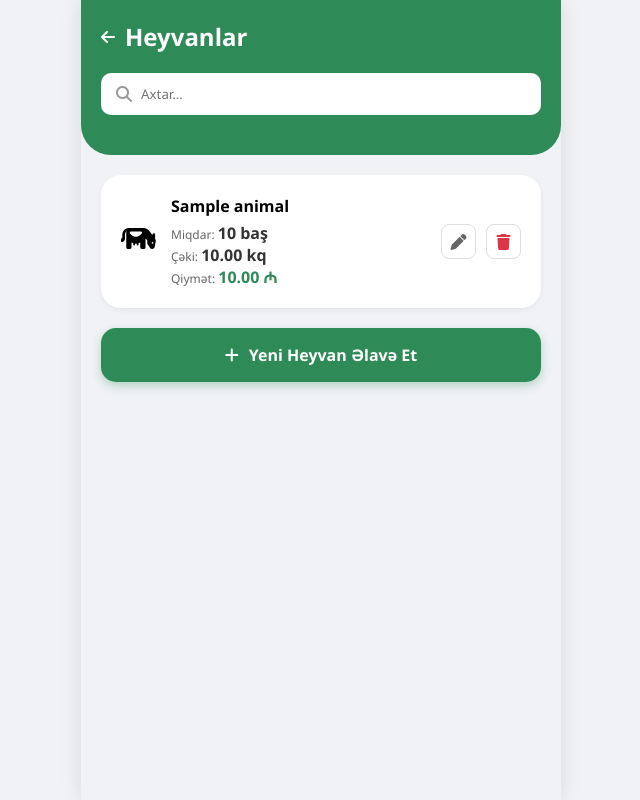
After one commit to mammadlicavid/Farm-Inventory-Manager, a Django app: page /heyvanlar/ in a window 1280 px wide. The commit adds this page. Shown: the whole page, without its empty margins (319-959 px from the left). Run offline with Django 5.2, Linux system fonts and the light colour scheme; a user stored in the database is signed in; tables that the repository leaves empty hold one stand-in row (values such as "Sample post").

Commit message:
Implement Heyvanlar app and fix session expiry

```diff
--- /dev/null
+++ b/backend/apps/heyvanlar/apps.py
@@ -0,0 +1,6 @@
+from django.apps import AppConfig
+
+
+class HeyvanlarConfig(AppConfig):
+    default_auto_field = 'django.db.models.BigAutoField'
+    name = 'heyvanlar'
--- /dev/null
+++ b/backend/apps/heyvanlar/models.py
@@ -0,0 +1,18 @@
+from django.db import models
+
+class Animal(models.Model):
+    name = models.CharField(max_length=100, verbose_name="Ad")
+    quantity = models.IntegerField(verbose_name="Miqdar", default=1)
+    weight = models.DecimalField(max_digits=10, decimal_places=2, verbose_name="Çəki", null=True, blank=True)
+    price = models.DecimalField(max_digits=10, decimal_places=2, verbose_name="Qiymət")
+
+    created_at = models.DateTimeField(auto_now_add=True)
+    updated_at = models.DateTimeField(auto_now=True)
+
+    def __str__(self):
+        return self.name
+
+    class Meta:
+        verbose_name = "Heyvan"
+        verbose_name_plural = "Heyvanlar"
+        ordering = ['-created_at']
--- /dev/null
+++ b/backend/apps/heyvanlar/urls.py
@@ -0,0 +1,11 @@
+from django.urls import path
+from . import views
+
+app_name = 'heyvanlar'
+
+urlpatterns = [
+    path('', views.animal_list, name='animal_list'),
+    path('create/', views.animal_create, name='animal_create'),
+    path('update/<int:pk>/', views.animal_update, name='animal_update'),
+    path('delete/<int:pk>/', views.animal_delete, name='animal_delete'),
+]
--- /dev/null
+++ b/backend/apps/heyvanlar/views.py
@@ -0,0 +1,44 @@
+from django.shortcuts import render, redirect, get_object_or_404
+from django.contrib.auth.decorators import login_required
+from .models import Animal
+from .forms import AnimalForm
+
+@login_required
+def animal_list(request):
+    query = request.GET.get('q')
+    if query:
+        animals = Animal.objects.filter(name__icontains=query)
+    else:
+        animals = Animal.objects.all()
+    return render(request, 'heyvanlar/animal_list.html', {'animals': animals})
+
+@login_required
+def animal_create(request):
+    if request.method == 'POST':
+        form = AnimalForm(request.POST)
+        if form.is_valid():
+            form.save()
+            return redirect('heyvanlar:animal_list')
+    else:
+        form = AnimalForm()
+    return render(request, 'heyvanlar/animal_form.html', {'form': form})
+
+@login_required
+def animal_update(request, pk):
+    animal = get_object_or_404(Animal, pk=pk)
+    if request.method == 'POST':
+        form = AnimalForm(request.POST, instance=animal)
+        if form.is_valid():
+            form.save()
+            return redirect('heyvanlar:animal_list')
+    else:
+        form = AnimalForm(instance=animal)
+    return render(request, 'heyvanlar/animal_form.html', {'form': form, 'animal': animal})
+
+@login_required
+def animal_delete(request, pk):
+    animal = get_object_or_404(Animal, pk=pk)
+    if request.method == 'POST':
+        animal.delete()
+        return redirect('heyvanlar:animal_list')
+    return render(request, 'heyvanlar/animal_confirm_delete.html', {'animal': animal})
--- a/backend/config/settings.py
+++ b/backend/config/settings.py
@@ -50,6 +50,7 @@ INSTALLED_APPS = [
     "dashboard",
     "toxum",
     "alet",
+    "heyvanlar",
 ]
 
 
--- a/backend/config/urls.py
+++ b/backend/config/urls.py
@@ -28,4 +28,5 @@ urlpatterns = [
     path("", include("inventory.urls")),
     path("toxum/", include("toxum.urls")),
     path("alet/", include("alet.urls")),
+    path("heyvanlar/", include("heyvanlar.urls")),
 ] + static(settings.MEDIA_URL, document_root=settings.MEDIA_ROOT)
--- a/frontend/templates/dashboard/index.html
+++ b/frontend/templates/dashboard/index.html
@@ -33,12 +33,12 @@
                 <span>Alətlər</span>
             </a>
 
-            <div class="category-card">
+            <a href="{% url 'heyvanlar:animal_list' %}" class="category-card" style="text-decoration: none;">
                 <div class="icon-box lime-icon">
                     <i class="fa-solid fa-cow"></i>
                 </div>
                 <span>Heyvanlar</span>
-            </div>
+            </a>
 
             <div class="category-card">
                 <div class="icon-box yellow-icon">
--- /dev/null
+++ b/frontend/templates/heyvanlar/animal_list.html
@@ -0,0 +1,88 @@
+{% extends 'base.html' %}
+
+{% block content %}
+<div class="dashboard-container">
+    <header class="main-header">
+        <div class="header-content">
+            <div class="header-top">
+                <a href="{% url 'dashboard' %}"
+                    style="text-decoration: none; color: white; display: flex; align-items: center; gap: 10px;">
+                    <i class="fa-solid fa-arrow-left"></i>
+                    <h1>Heyvanlar</h1>
+                </a>
+            </div>
+
+            <form method="get" action="" class="search-form" style="margin-top: 20px;">
+                <div style="position: relative;">
+                    <i class="fa-solid fa-search"
+                        style="position: absolute; left: 15px; top: 50%; transform: translateY(-50%); color: #999;"></i>
+                    <input type="text" name="q" placeholder="Axtar..." value="{{ request.GET.q|default:'' }}"
+                        style="width: 100%; padding: 12px 12px 12px 40px; border-radius: 10px; border: none; outline: none;">
+                </div>
+            </form>
+        </div>
+    </header>
+
+    <main class="main-content">
+        <div class="animals-list">
+            {% for animal in animals %}
+            <div class="category-card"
+                style="flex-direction: row; justify-content: space-between; align-items: center; margin-bottom: 15px; cursor: default;">
+                <div style="display: flex; gap: 15px; align-items: center;">
+                    <div class="icon-box" style="background: transparent; width: auto; height: auto;">
+                        <i class="fa-solid fa-cow" style="color: #000;"></i>
+                    </div>
+                    <div>
+                        <h3 style="font-size: 16px; margin-bottom: 5px;">{{ animal.name }}</h3>
+                        <div style="font-size: 12px; color: #666;">
+                            <p>Miqdar: <span style="font-weight: 600;">{{ animal.quantity }} baş</span></p>
+                            {% if animal.weight %}
+                            <p>Çəki: <span style="font-weight: 600;">{{ animal.weight }} kq</span></p>
+                            {% endif %}
+                            <p>Qiymət: <span style="color: var(--primary-green); font-weight: 600;">{{ animal.price }}
+                                    ₼</span></p>
+                        </div>
+                    </div>
+                </div>
+
+                <div style="display: flex; gap: 10px;">
+                    <a href="{% url 'heyvanlar:animal_update' animal.pk %}" class="icon-btn" style="color: #666;">
+                        <i class="fa-solid fa-pen"></i>
+                    </a>
+                    <a href="{% url 'heyvanlar:animal_delete' animal.pk %}" class="icon-btn" style="color: #dc3545;">
+                        <i class="fa-solid fa-trash"></i>
+                    </a>
+                </div>
+            </div>
+            {% empty %}
+            <div style="text-align: center; color: #666; padding: 20px;">
+                Heyvan tapılmadı.
+            </div>
+            {% endfor %}
+        </div>
+
+        <a href="{% url 'heyvanlar:animal_create' %}" class="add-new-btn"
+            style="text-decoration: none; margin-top: 20px;">
+            <i class="fa-solid fa-plus"></i> Yeni Heyvan Əlavə Et
+        </a>
+    </main>
+</div>
+
+<style>
+    .icon-btn {
+        width: 35px;
+        height: 35px;
+        border-radius: 8px;
+        border: 1px solid #ddd;
+        display: flex;
+        justify-content: center;
+        align-items: center;
+        text-decoration: none;
+        transition: all 0.2s;
+    }
+
+    .icon-btn:hover {
+        background-color: #f0f0f0;
+    }
+</style>
+{% endblock %}
```
Also changed, not shown: backend/apps/heyvanlar/admin.py (added, +7 -0 lines), backend/apps/heyvanlar/forms.py (added, +13 -0 lines), frontend/templates/heyvanlar/animal_confirm_delete.html (added, +36 -0 lines), frontend/templates/heyvanlar/animal_form.html (added, +56 -0 lines), backend/apps/heyvanlar/__init__.py (added), backend/apps/heyvanlar/migrations/0001_initial.py (added), backend/apps/heyvanlar/migrations/0002_animal_type_animal_weight.py (added), backend/apps/heyvanlar/migrations/0003_remove_animal_type_alter_animal_weight.py (added), backend/apps/heyvanlar/migrations/__init__.py (added).
